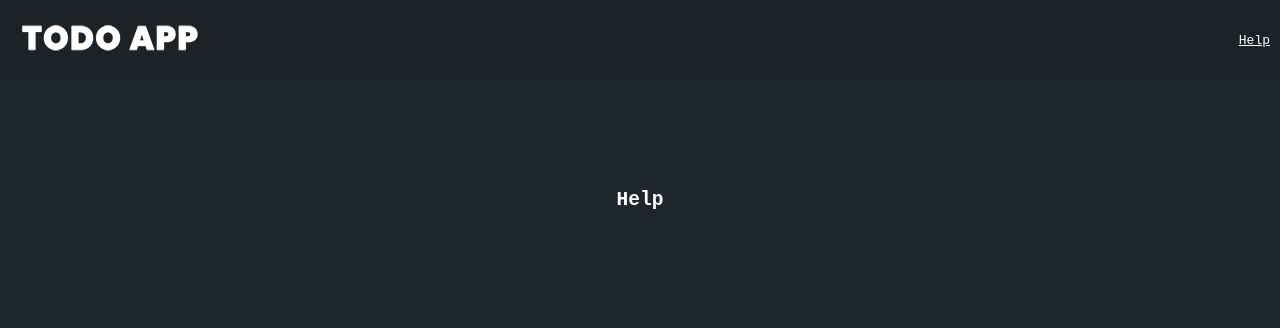
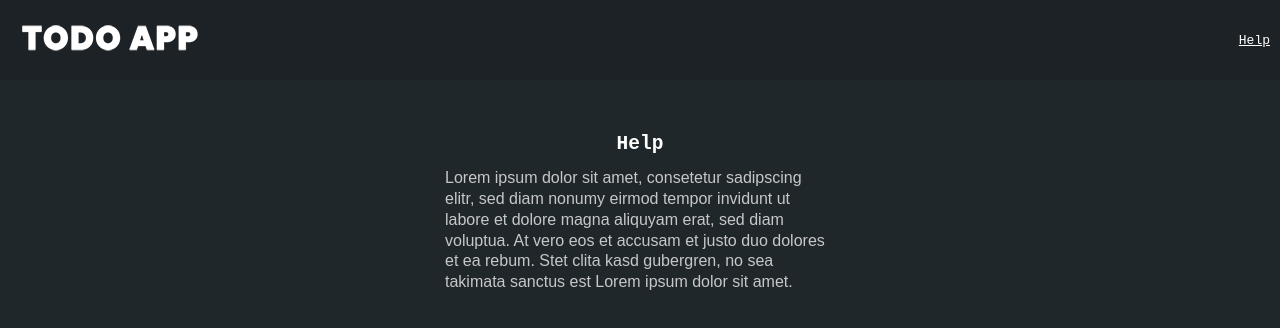
Before and after one commit to codehub15/ToDo-App, a React (Create React App) app: page /help in a window 1280 px wide. Shown: the top 328 px of the page. Built offline with nearby package versions, Linux system fonts and the light colour scheme.

Commit message:
help view

```diff
--- /dev/null
+++ b/src/css/help.css
@@ -0,0 +1,16 @@
+.help-container {
+    width: 30rem;
+    margin: 0 auto;
+    padding: 1rem;
+    display: flex;
+    flex-direction: column;
+    justify-content: center;
+    align-items: center;
+}
+
+.help-container p {
+    margin-top: 1rem;
+    line-height: 1.3em;
+    font-family: Arial, Helvetica, sans-serif;
+    color: rgb(198, 199, 201);
+}
--- a/src/views/Help.js
+++ b/src/views/Help.js
@@ -1,9 +1,17 @@
 import React from 'react'
+import '../css/help.css'
+
 
 export default function Help() {
     return (
         <div className="help-container">
             <h2>Help</h2>
+            <p>
+                Lorem ipsum dolor sit amet, consetetur sadipscing elitr,
+                sed diam nonumy eirmod tempor invidunt ut labore et dolore magna aliquyam erat,
+                sed diam voluptua. At vero eos et accusam et justo duo dolores et ea rebum.
+                Stet clita kasd gubergren, no sea takimata sanctus est Lorem ipsum dolor sit amet.
+            </p>
         </div>
     )
 }
```
